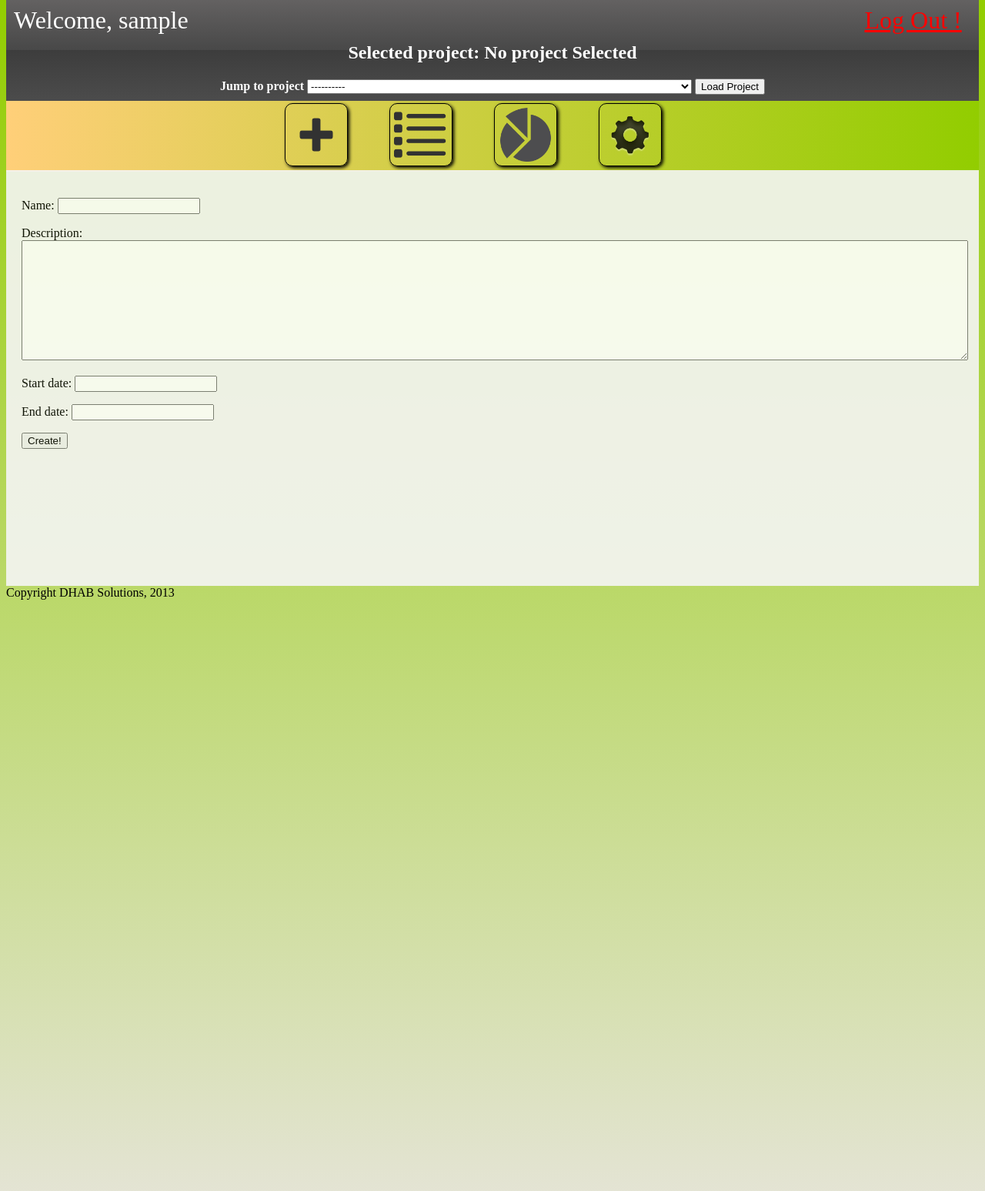
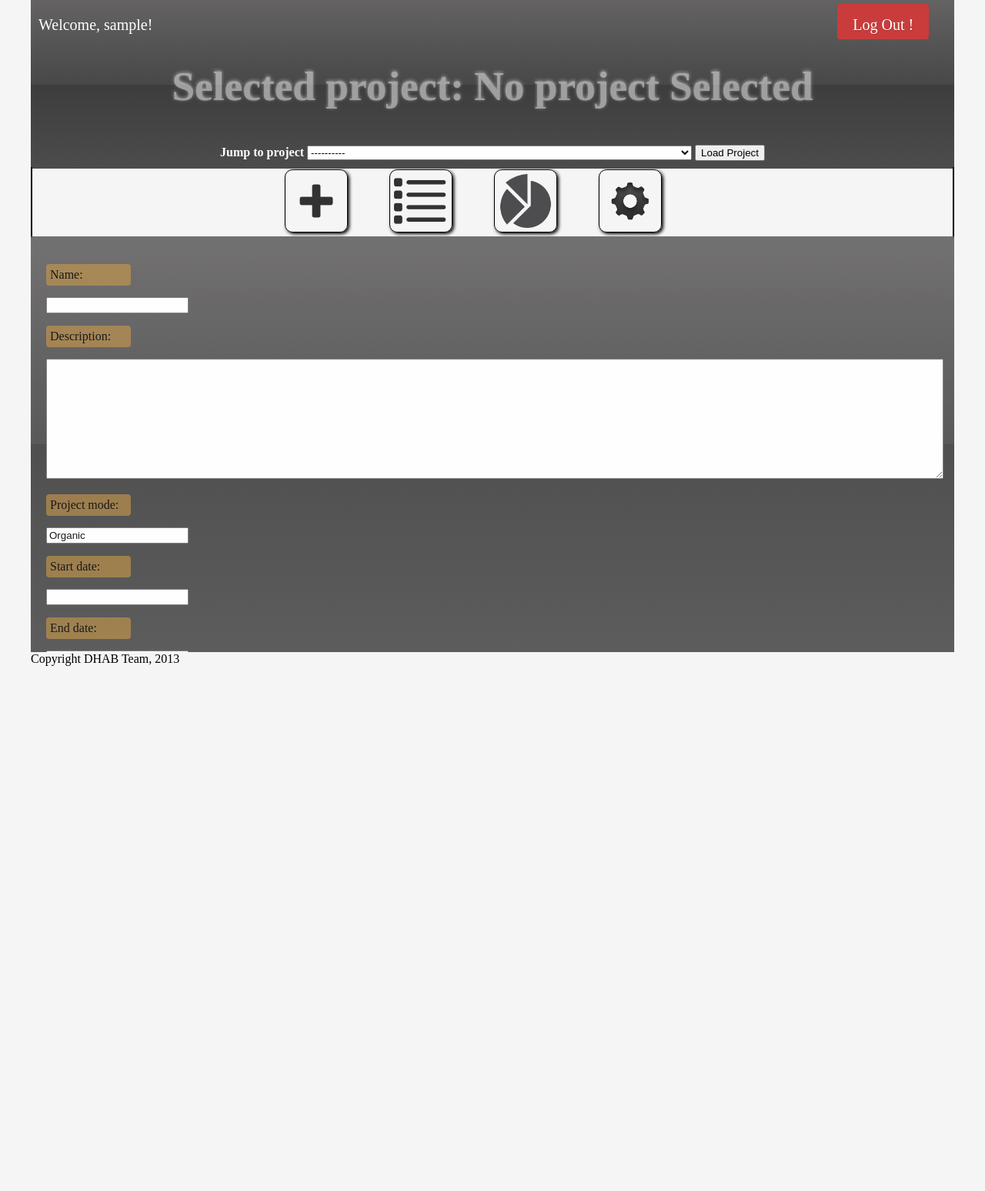
Before and after one commit to clackbib/DHAB_Manager, a Django app: page /projects/add/ in a window 1280 px wide. Shown: the top 1547 px of the page at 77% size. Run offline with Django 3.2, Linux system fonts and the light colour scheme; the visitor is signed in with stand-in values (Sample User, id 1); some libraries are stand-ins or nearby versions.

Commit message:
*Safe Commit *

```diff
--- a/project/forms.py
+++ b/project/forms.py
@@ -5,6 +5,7 @@ ESTIMATION_TECHNIQUES = (('Function Point', 'Function Point '), ('KLOC', 'KLOC')
 REQUIREMENT_TYPES = (('Functional', 'Functional'),('Non-Functional', 'Non-Functional') )
 
 class NewProjectForm(forms.ModelForm):
+
     start_date = forms.DateField(required=False, widget=forms.TextInput(attrs={'class':'jquery_date'}))
     end_date = forms.DateField(required=False, widget=forms.TextInput(attrs={'class':'jquery_date'}))
     class Meta:
@@ -20,5 +21,9 @@ class AddRequirementForm(forms.ModelForm):
         exclude = ('creator', 'project','technique','requirement_type','end_date','current_completion',)
 
 class EditRequirement(forms.ModelForm):
+    technique = forms.ChoiceField(widget=forms.RadioSelect, choices= ESTIMATION_TECHNIQUES )
+    requirement_type = forms.ChoiceField(widget= forms.RadioSelect, choices= REQUIREMENT_TYPES)
+    end_date = forms.DateField(required=False, widget=forms.TextInput(attrs={'class':'jquery_date'}))
     class Meta:
         model = Requirements
+        exclude = ('creator', 'project','technique','requirement_type','end_date',)
--- a/project/models.py
+++ b/project/models.py
@@ -9,6 +9,7 @@ class Project(models.Model):
     creation_date = models.DateTimeField(auto_now_add=True)
     start_date = models.DateTimeField(null = True)
     end_date = models.DateField(null = True)
+    project_mode =models.CharField(max_length=30, default="Organic")
 
 
 class Requirements(models.Model):
@@ -19,7 +20,6 @@ class Requirements(models.Model):
     technique = models.CharField(max_length=30)
     size_estimate = models.PositiveIntegerField()
     current_completion = models.PositiveIntegerField(default=0)
-    effort_estimate = models.PositiveIntegerField()
     requirement_type = models.CharField(max_length=30)
     creation_date = models.DateTimeField(auto_now_add=True)
     end_date = models.DateField()
--- a/project/views.py
+++ b/project/views.py
@@ -54,16 +54,16 @@ def requirements(request):
                 name = form.cleaned_data['name']
                 description = form.cleaned_data['description']
                 size_estimate = form.cleaned_data['size_estimate']
-                effort_estimate = form.cleaned_data['effort_estimate']
                 technique = form.cleaned_data['technique']
                 requirement_type = form.cleaned_data['requirement_type']
                 end_date = form.cleaned_data['end_date']
                 profile = Profile.objects.get(user = request.user)
-                req = Requirements(project = pj, creator = profile, name = name, description = description, size_estimate=size_estimate, effort_estimate = effort_estimate, technique=technique, requirement_type=requirement_type, end_date=end_date)
+                req = Requirements(project = pj, creator = profile, name = name, description = description, size_estimate=size_estimate,
+                                   technique=technique, requirement_type=requirement_type, end_date=end_date)
                 req.save();
                 notify = True;
                 message = 'Requirement Saved.'
-
+                return redirect("project.views.requirements")
         else:
             form = AddRequirementForm()
 
--- a/static/css/main_style.css
+++ b/static/css/main_style.css
@@ -1,18 +1,30 @@
 .user_bar
 {
     font-size: 2em;
-     margin-top:-10px;
+     margin-top:0px;
     padding: 10px;
 
 }
 .welcome_link
 {
-    margin-right: 70%;
+    font-size: 15pt;
+    margin-right: 75%;
+}
+.selector_label
+{
+  font-size: 40pt;
+  background: -webkit-linear-gradient(#eee, #333);
+  text-shadow: 0 -1px 4px white;
+  -webkit-background-clip:text;
+  opacity: .5;
 }
 body{
-    background-image: linear-gradient(to bottom, #92CD00, #E5E4D7);
+    /*background-image: linear-gradient(to bottom, #92CD00, #E5E4D7);*/
+    background-color: whitesmoke;
     background-repeat: no-repeat;
     background-size: 200% 200%;
+    width: 1200px;
+    margin: auto;
 }
 .project_change_label
 {
@@ -24,6 +36,20 @@ body{
     color:white;
     margin-top:-20px;
     padding-bottom: 10px;
+}
+.logout_link
+{
+    border-radius: 4px;
+    padding: 5px 20px;
+    background: rgb(202, 60, 60);
+
+}
+.logout_link a
+{
+    color: white;
+    text-shadow: 0 1px 1px rgba(0, 0, 0, 0.2);
+    text-decoration: none;
+    font-size: 15pt;
 }
 .top_wrap
 {
@@ -38,17 +64,23 @@ body{
     );
     color:white;
 }
-.top_wrap a
-{
-    color: #F00;
-}
+
 .project_selector select
 {
     width: 500px;
 }
 #user_content
 {
-    background-color:whitesmoke;
+    background-color:beige;
+    background-image: -webkit-gradient(
+        linear,
+        left top,
+        left bottom,
+        color-stop(0, #646262),
+        color-stop(0.5, #484848),
+        color-stop(0.5, #3D3D3D),
+        color-stop(1, #4C4C4C)
+    );
     opacity: .9;
     padding: 20px;
     height: 500px;
@@ -76,20 +108,9 @@ textarea
 .add_requirements_form
 {
    padding:20px;
-    border: solid 1px black;
     overflow-y: auto;
     height: 300px;
 }
-.add_requirements_form p + p + p + p
-{
-    display: inline-block;
-    margin-right: 600px;
-}
-.add_requirements_form p + p + p
-{
-    display: inline-block;
-}
-
 .attribute
 {
     float:right;
@@ -112,3 +133,59 @@ textarea
     padding:10px 20px;
     margin: 5px -20px;
 }
+.choice_block
+{
+    border:solid 1px black;
+    text-align: center;
+}
+.toggle, .toggle_form
+{
+    color:white;
+    background-color: black;
+    opacity: 1;
+}
+.toggle:hover, .toggle_form:hover
+{
+    cursor: pointer;
+    background: rgb(158, 31, 27);
+}
+.toggle +div, .toggle_form + form
+{
+    display:none;
+    background-color: white;
+}
+.inner_pane
+{
+    background-color: white;
+    padding:10px;
+}
+.nav_link, .nav_link_alt, label
+{
+    border-radius: 4px;
+    padding: 5px 20px;
+    background: rgb(202, 60, 60);
+    text-decoration: none;
+    color:white;
+}
+.nav_link_alt
+{
+    background: rgb(79, 190, 202);
+}
+label
+{
+    background: rgba(202, 146, 55,.6);
+    display: block;
+    width:100px;
+    margin-bottom: 15px;
+    padding:5px;
+    color:black;
+
+}
+.nav_link:hover
+{
+    background: rgb(158, 31, 27);
+}
+.ui-widget-content a
+{
+    color:white;
+}
--- a/static/css/sidebar.css
+++ b/static/css/sidebar.css
@@ -4,7 +4,7 @@
 }
 #sidebar ul li img:hover
 {
-    background-color: deepskyblue;
+   background: rgb(202, 60, 60);
 
 }
 #sidebar ul li img
@@ -22,8 +22,9 @@
 }
 #sidebar ul
 {
-    background-image: linear-gradient(to left, #92CD00, #FFCF79);
+    /*background-image: linear-gradient(to left, #92CD00, #FFCF79);*/
     padding:3px;
+
 
 }
 #sidebar
@@ -31,4 +32,6 @@
     text-align: center;
     margin-top: -18px;
     margin-bottom: -18px;
+    border-left: 2px solid black;
+    border-right: 2px solid black;
 }
--- a/templates/base/base_home.html
+++ b/templates/base/base_home.html
@@ -22,6 +22,27 @@
     $(".progressbar > div").css({'background':'rgba(0,140,0,0.5)'});
 
     $('.jquery_date').datepicker();
+
+     $('.delete_link').click(function(){
+         return confirm("Do you really want to delete this requirement?");
+     });
+      $('.toggle').click(function(){
+          $(this).next().toggle("blind", {}, 500);
+      });
+      $('.toggle_form').click(function(){
+          $('.toggle_form + form').toggle("blind",{},500);
+      });
+
+       $(document).ready(function(){
+            $(".notify").fadeIn("slow");
+            $(".notify").fadeOut(3000);
+
+            $('.option').click( function() {
+                window.location = $(this).find('a').attr('href');
+            }).hover( function() {
+                        $(this).toggleClass('jquery_link_hover');
+                    });
+        });
   });
   </script>
 {% endblock %}
@@ -35,14 +56,14 @@
     {% block userbar %}
         <div class = 'top_wrap'>
         <header class = "user_bar">
-                <span class = "welcome_link">Welcome, {{ request.user.username  }}
+                <span class = "welcome_link">Welcome, {{ request.user.username  }}!
                 </span>
 
               <span class = "logout_link"><a href="{% url "login.views.disconnect" %}">Log Out !</a>
               </span>
         </header>
         <div class = 'project_selector'>
-            <h2> Selected project:
+            <h2 class ="selector_label"> Selected project:
                 {% if request.session.selected_project %}
                 {{ request.session.selected_project }}
                 {% else %}
@@ -76,21 +97,8 @@
 
         {% endblock %}
     </section>
-    <script>
 
-        $(document).ready(function(){
-            $(".notify").fadeIn("slow");
-            $(".notify").fadeOut(3000);
-
-            $('.option').click( function() {
-                window.location = $(this).find('a').attr('href');
-            }).hover( function() {
-                        $(this).toggleClass('jquery_link_hover');
-                    });
-        });
-
-    </script>
     <section id='footer'>
-        Copyright DHAB Solutions, 2013
+        Copyright DHAB Team, 2013
     </section>
 {% endblock %}
--- a/templates/project/add_project.html
+++ b/templates/project/add_project.html
@@ -5,6 +5,37 @@
     <form action = "{% url 'project.views.add_project' %}" method="POST">
         {% csrf_token %}
         {{ form.as_p }}
+        <h3> Project Mode:</h3>
+
+
+        <div class = 'choice_block'>
+            <strong> Understanding:</strong>
+            <label for = 'Detailed'>Detailed</label>
+            <input type = 'radio' name = 'understanding' value = 'Detailed' id = 'Detailed'/>
+            <label for = 'Detailed'>Considerable</label>
+            <input type = 'radio' name = 'understanding' value = 'Considerable' id = 'Considerable'/>
+            <label for = 'Detailed'>General</label>
+            <input type = 'radio' name = 'understanding' value = 'General' id = 'General'/>
+            <br/>
+            <strong>Experience:</strong>
+            <label for = 'Detailed'>Extensive</label>
+            <input type = 'radio' name = 'experience' value = 'Extensive' id = 'Extensive'/>
+            <label for = 'Detailed'>Some</label>
+            <input type = 'radio' name = 'experience' value = 'Some' id = 'Some'/>
+            <label for = 'Detailed'>None</label>
+            <input type = 'radio' name = 'experience' value = 'None' id = 'None'/>
+            <br/>
+            <strong>Requirements conformance:</strong>
+            <label for = 'Detailed'>Extensive</label>
+            <input type = 'radio' name = 'conformance' value = 'Extensive' id = 'Extensive'/>
+            <label for = 'Detailed'>Some</label>
+            <input type = 'radio' name = 'conformance' value = 'Some' id = 'Some'/>
+            <label for = 'Detailed'>None</label>
+            <input type = 'radio' name = 'conformance' value = 'None' id = 'None'/>
+        </div>
+        <br/>
+
+
         <input type = 'submit' value = 'Create!'/>
     </form>
 
--- a/templates/project/projects.html
+++ b/templates/project/projects.html
@@ -2,7 +2,7 @@
 
 {% block user_content %}
     <h1 class = 'heading'> Current Projects </h1>
-    <h1><a href="{% url 'project.views.add_project' %}"> Add a new project </a></h1>
+    <h1><a href="{% url 'project.views.add_project' %}" class = "nav_link"> Add a new project </a></h1>
 
 
 
@@ -12,8 +12,8 @@
 
          <h3> {{ p.name }}  </h3>
         <div>
-           <a href="" value = "{{ p.id }}">Delete Project</a>
-            <a href="" value = "{{ p.id }}" >View Details</a><br/><br/>
+           <a href="" value = "{{ p.id }}" class = "nav_link">Delete Project</a>
+            <a href="" value = "{{ p.id }}" class = "nav_link_alt" >View Details</a><br/><br/>
 
             <h3> Project Description:</h3>
                 <p>
```
Also changed, not shown: templates/project/requirements.html (+15 -24 lines), 1 other file.
